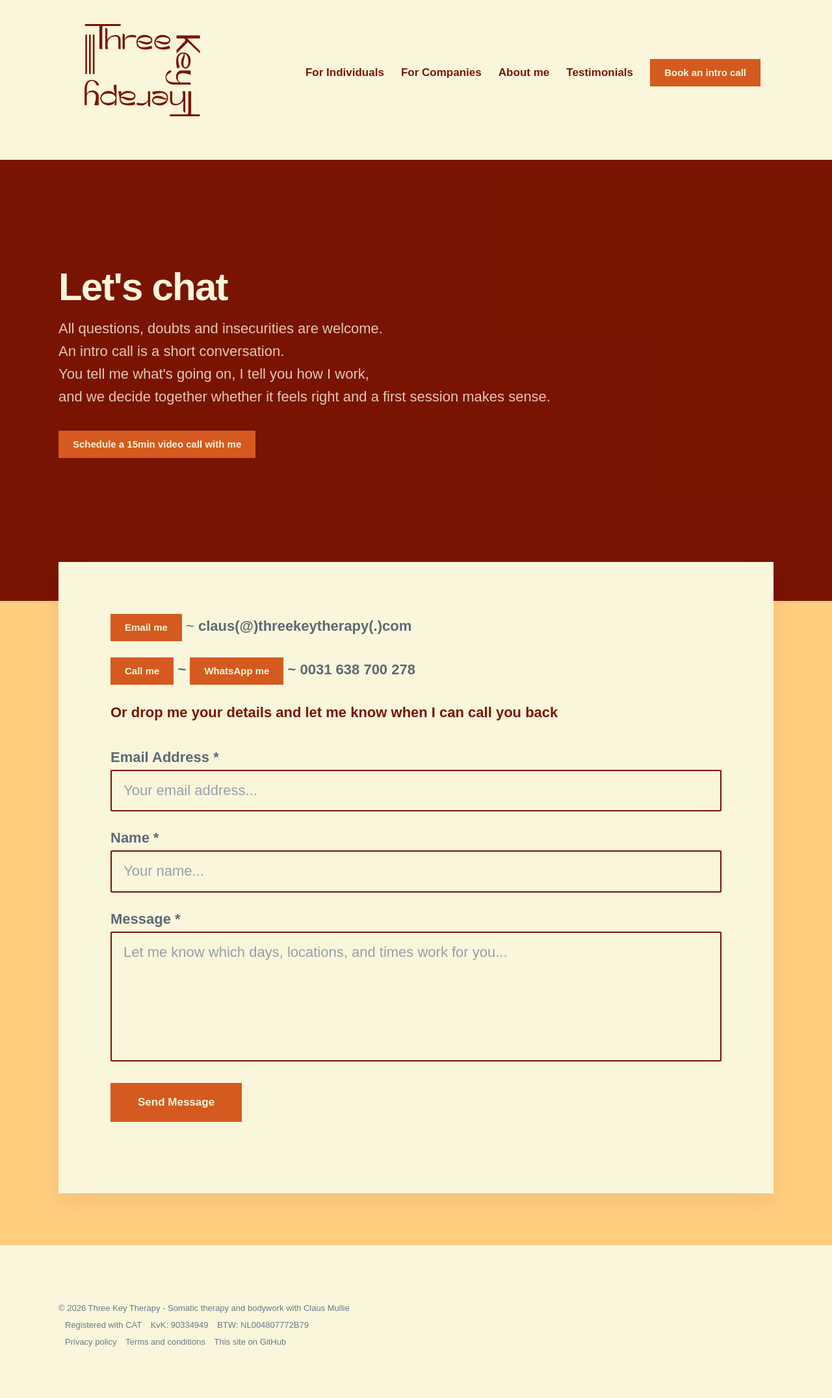
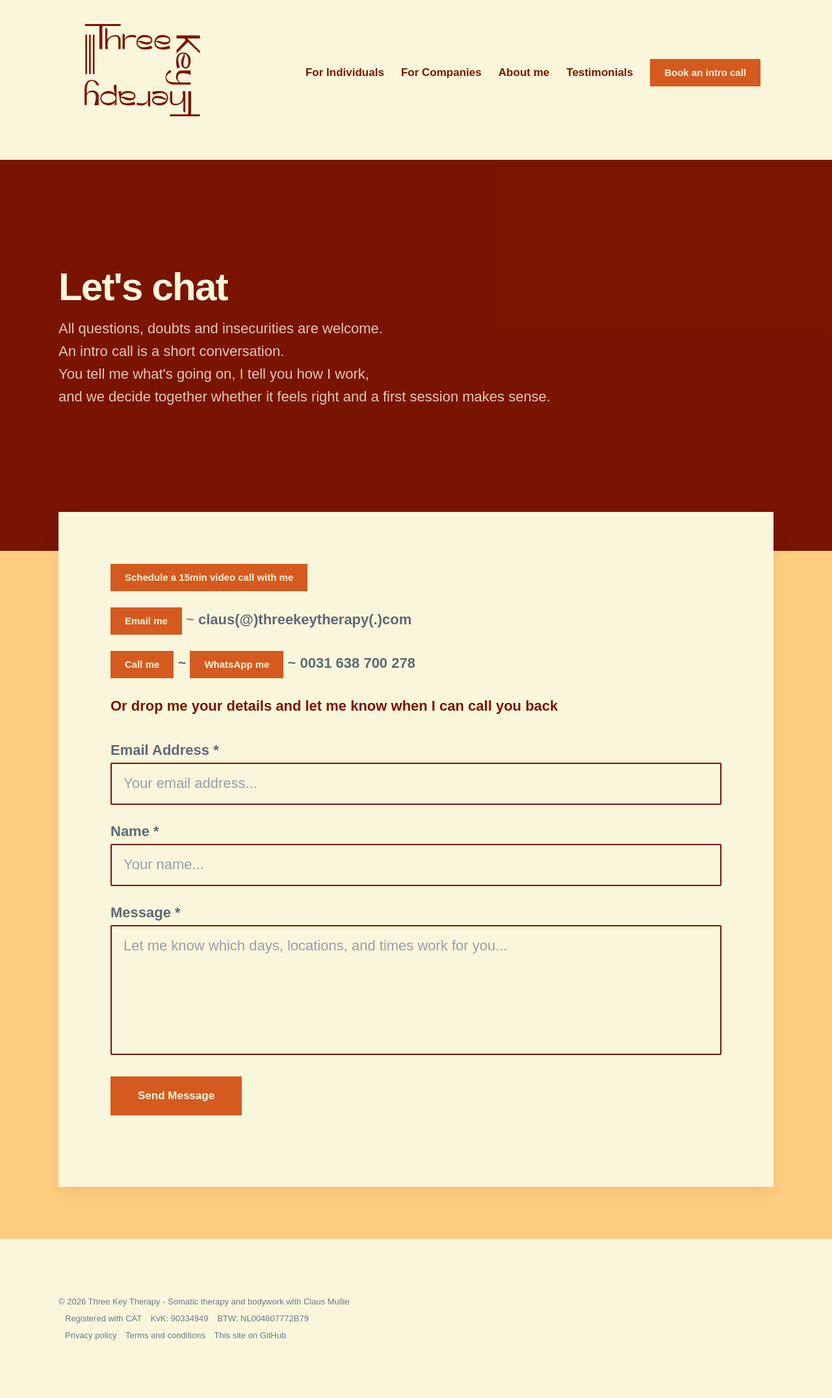
Before and after one commit to threekeytherapy/threekeytherapy.com, a Jekyll site: the page built from _pages/contact.md, in a window 1280 px wide. Shown: the whole page at 65% size. Built offline with Jekyll 4.4.1, drawn with Linux system fonts in a browser that asks for light colours; nearby versions of some CDN libraries; some web fonts are replaced.

Commit message:
moves button

```diff
--- a/_pages/contact.md
+++ b/_pages/contact.md
@@ -1,9 +1,12 @@
 ---
 title: Let's chat
-subtitle: All questions, doubts and insecurities are welcome.<br>An intro call is a short conversation.<br>You tell me what's going on, I tell you how I work,<br>and we decide together whether it feels right and a first session makes sense.<br><br> <a href="https://calendar.proton.me/bookings#Eirk1L2RwkdAsZgTsTOq_dVfUVLZol5Thl38ZHSSYQ8=" class="button button--small">Schedule a 15min video call with me</a>
+subtitle: All questions, doubts and insecurities are welcome.<br>An intro call is a short conversation.<br>You tell me what's going on, I tell you how I work,<br>and we decide together whether it feels right and a first session makes sense.
 description: Book an intro call or get in touch for somatic therapy in Amsterdam, Brussels and Gent
 featured_image:
 ---
+
+<a href="https://calendar.proton.me/bookings#Eirk1L2RwkdAsZgTsTOq_dVfUVLZol5Thl38ZHSSYQ8=" class="button button--small">Schedule a 15min video call with me</a>
+
 
 <a href="mailto:claus@threekeytherapy.com" class="button button--small">Email me</a> ~ **claus(@)threekeytherapy(.)com**
 
```
